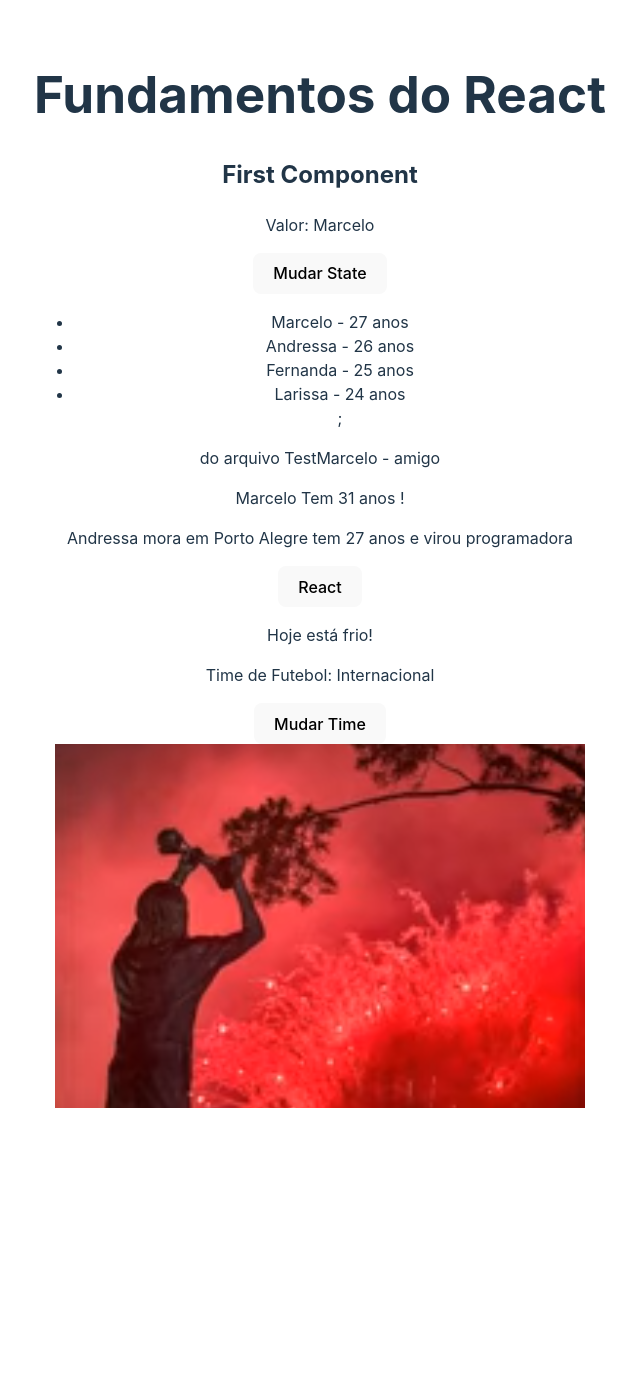
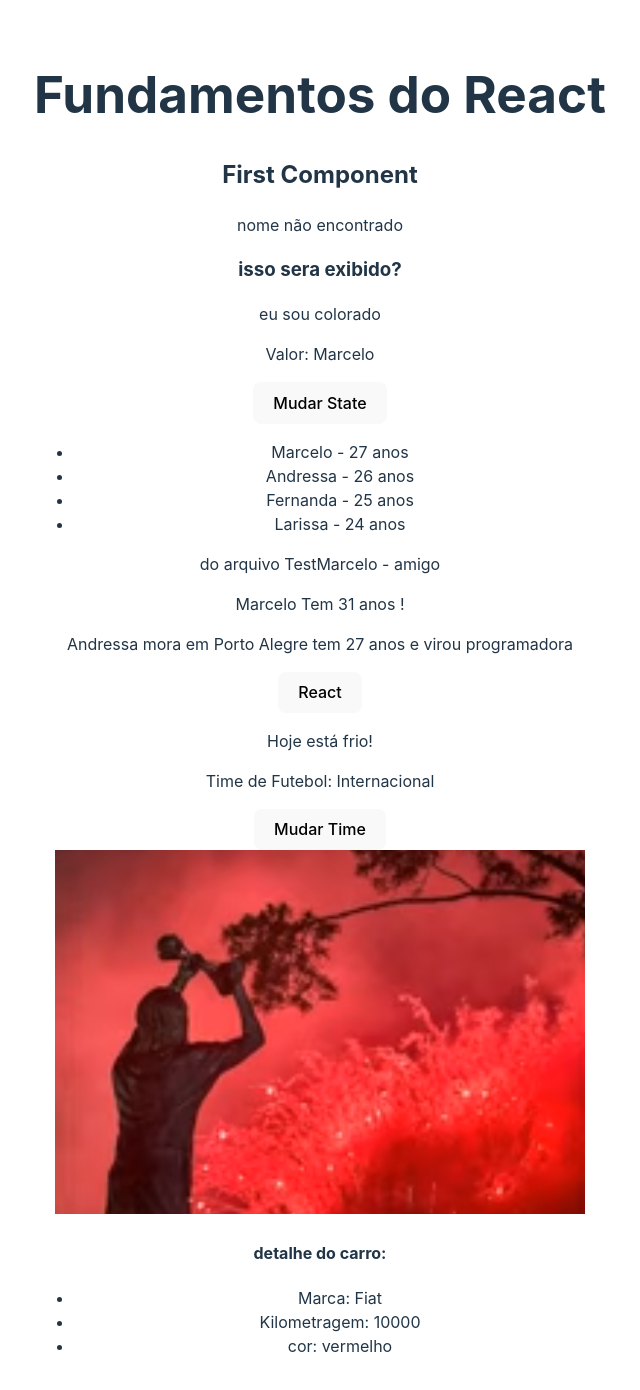
Before and after one commit to Bolivarpr/Estudo-com-React.js, a React (Vite) app in the folder React/estudos react/: page / in a window 1280 px wide. Shown: the top 1390 px of the page, without its empty margins (320-960 px from the left). Before the commit the page ends 1146 px from the top, so only its background shows below. Built offline with nearby package versions, Linux system fonts and the light colour scheme.

Commit message:
props, destruturando props

```diff
--- a/React/estudos react/src/App.jsx
+++ b/React/estudos react/src/App.jsx
@@ -5,6 +5,12 @@ import TestMarcelo from './components/TestMarcelo';
 
 {/*imagem em assets*/}
 import img from './assets/Fernandao.png';
+
+{/*Destruturando props*/}
+import CarDetaills from './components/CarDetaills';
+
+{/*props*/}
+
 
 function App() {
 
@@ -20,7 +26,8 @@ function App() {
         <TestMarcelo />
         {/*imagem em assets*/}
         <img src={img} alt="" />
-
+        {/*Destruturando props*/}
+        <CarDetaills brand='Fiat' km='10000' color='vermelho' />
       </div>
 
   )
--- /dev/null
+++ b/React/estudos react/src/components/CarDetaills.jsx
@@ -0,0 +1,14 @@
+const userName = ({brand, km, color}) => {
+    return (
+        <div>
+            <h4>detalhe do carro: </h4>
+            <ul>
+                <li>Marca: {brand}</li>
+                <li>Kilometragem:  {km}</li>
+                <li>cor:  {color}</li>
+            </ul>
+        </div>
+        );
+    };
+
+    export default userName;
--- a/React/estudos react/src/components/FirstComponents.jsx
+++ b/React/estudos react/src/components/FirstComponents.jsx
@@ -13,25 +13,48 @@ const FirstComponents = () => {
         {id: 2, name: 'Andressa', age: 26},
         {id: 3, name: 'Fernanda', age: 25},
         {id: 4, name: 'Larissa', age: 24},
+    ]);
 
-    ]);
+    {/*renderização condicional*/}
+    const x = true;
+
+const name = 'Marcelo';
+
+
     return (
         <div>
             <h2>First Component</h2>
             <div>
 
+            {/*renderização condicional*/}
+            {name === 'Gabe' ?(
+                <div>
+                    <p>olá Marcelo</p>
+                </div>
+            ) : (
+                <div>
+                    <p>nome não encontrado</p>
+                </div>
+            )}
+
+            <div>
+                    <h3>isso sera exibido?</h3>
+                    {x && <p>eu sou colorado</p>}
+                </div>
+
                <div>
+
+                {/*useState*/}
                 <p>Valor: {otherData}</p>
                 <button onClick= {()=> setOtherData('Fernanda')}>Mudar State</button>
                </div>
 
-
-
+                {/*propriedade key*/}
                 <div>
                     <ul>
                         {users.map((user) =>(
                             <li key = {user.id}>{user.name} - {user.age} anos</li>
-                        ))};
+                        ))}
                     </ul>
                 </div>
 
--- a/React/estudos react/src/components/TestMarcelo.jsx
+++ b/React/estudos react/src/components/TestMarcelo.jsx
@@ -34,8 +34,10 @@ const Soma =() =>{
 
     ]);
 
+
     return(
         <div>
+
             <p>do arquivo TestMarcelo - amigo</p>
             <p>{Name} Tem {30 + 1} anos !</p>
             <p>{Name2} mora em {dado.city} tem {dado.age} anos e virou {dado.job}</p>
```
